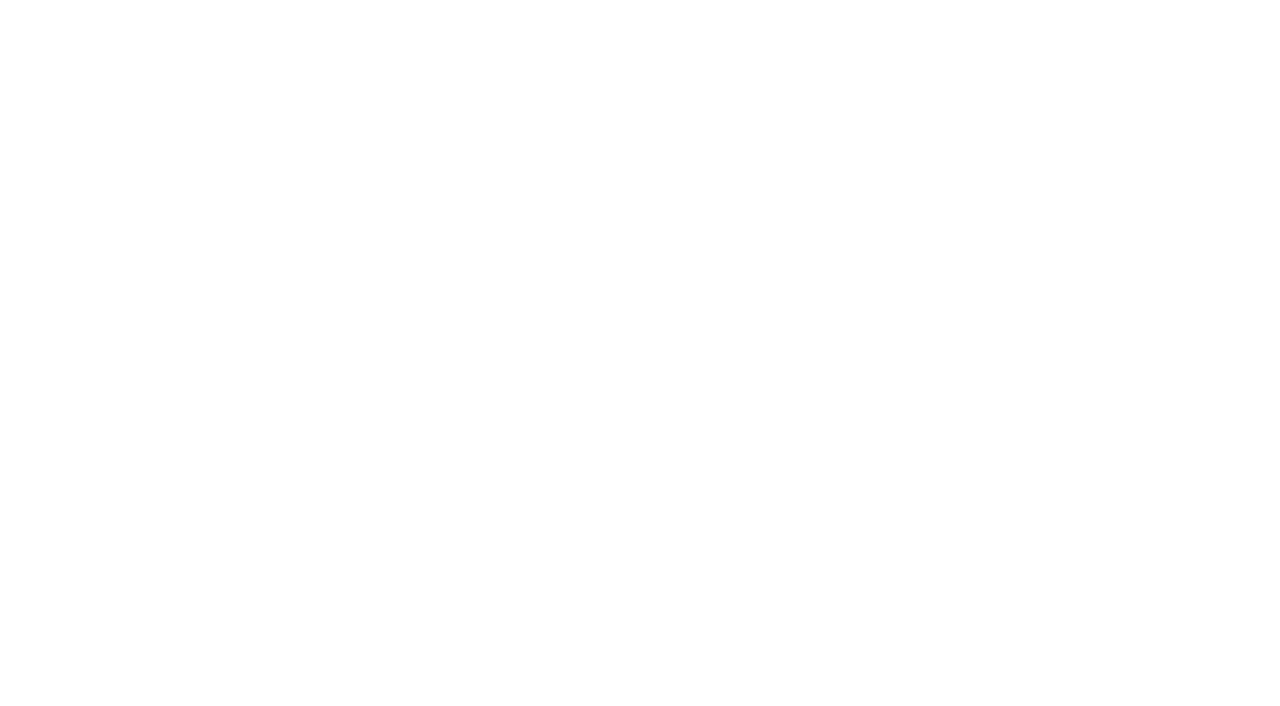
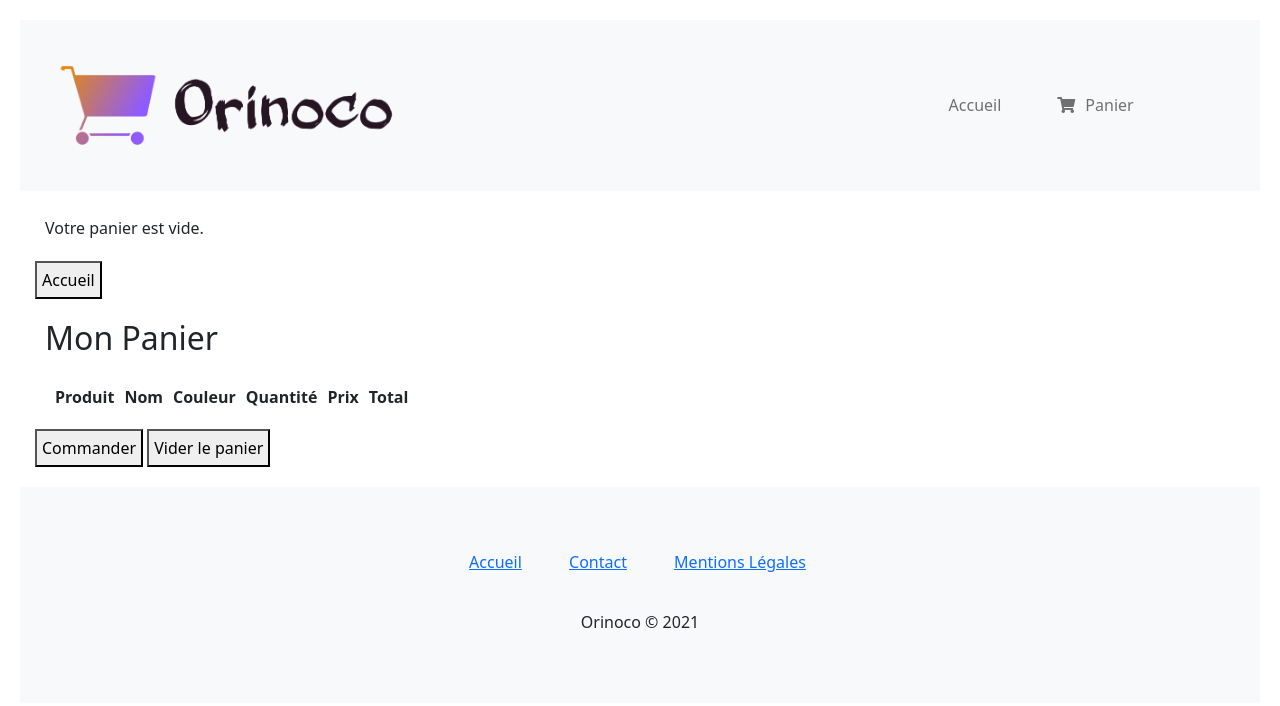
Before and after one commit to ayaaleksija/AlexiaGondardChampagne_5_18062021, a plain HTML site: page front-end/panier.html in a window 1280 px wide. Drawn offline with nearby package versions, Linux system fonts and the light colour scheme.

Commit message:
création de la page panier

```diff
--- a/front-end/JavaScript/panier.js
+++ b/front-end/JavaScript/panier.js
@@ -0,0 +1,11 @@
+// utilisation de JSON.PARSE pour récupérer les données présentes dans localstorage
+let produitAjoute = JSON.parse(localStorage.getItem("produit"));
+
+// envoi des informations dans la div du panier
+const tableauPanier = document.getElementById("tableauPanier");
+console.log(tableauPanier);
+
+// si le panier est vide
+if (produitAjoute === null) {
+    console.log("je suis vide");
+}
--- a/front-end/panier.html
+++ b/front-end/panier.html
@@ -8,9 +8,83 @@
 
     <!-- Bootstrap CSS -->
     <link href="https://cdn.jsdelivr.net/npm/bootstrap@5.0.2/dist/css/bootstrap.min.css" rel="stylesheet" integrity="sha384-EVSTQN3/azprG1Anm3QDgpJLIm9Nao0Yz1ztcQTwFspd3yD65VohhpuuCOmLASjC" crossorigin="anonymous">
+    <!-- Feuille de style -->
+    <link rel="stylesheet" href="../front-end/style/style.css" />
+    <!--Bibliothèque fontAwesome-->
+    <link rel="stylesheet" href="../front-end/style/fontawesome-free-5.15.3-web/css/all.css">
 
-    <title> Orinoco </title>
 
     <title>Orinoco - Le plus grand choix d'ours en peluche</title>
 
 </head>
+
+<body>
+    <!-- Barre de navigation -->
+    <nav class="navbar navbar-expand-lg bg-light navbar-light">
+        <div class="container-fluid">
+            <a class="navbar-brand" href="../index.html">
+                <img class="img-fluid" src="../back-end/images/logo.png" alt="Site logo">
+            </a>
+            <button class="navbar-toggler" type="button" data-toggle="collapse" data-target="#navbarContent">
+            <span class="navbar-toggler-icon"></span>
+         </button>
+            <div id="navbarContent" class="collapse navbar-collapse">
+                <ul class="navbar-nav">
+                    <li class="nav-item active">
+                        <a class="nav-link nav-accueil" aria-current="page" href="../index.html">Accueil</a>
+                    </li>
+                    <li class="nav-item">
+                        <a class="nav-link nav-panier" href="../front-end/panier.html"><i class="fas fa-shopping-cart"></i>Panier</a>
+                    </li>
+                </ul>
+            </div>
+        </div>
+    </nav>
+
+    <section id="panier">
+        <!--panier vide-->
+        <div class="paniervide">
+            <p>Votre panier est vide.</p>
+            <button id="retourAccueil">Accueil</button>
+        </div>
+
+        <!--panier contenant des produits-->
+        <div class="produitAjoute">
+            <h2 class="monpanier"> Mon Panier</h2>
+            <!--création d'un tableau pour le contenu de mon panier-->
+            <div class="tableauPanier">
+                <table>
+                    <thead>
+                        <tr>
+                            <th>Produit</th>
+                            <th>Nom</th>
+                            <th>Couleur</th>
+                            <th>Quantité</th>
+                            <th>Prix</th>
+                            <th>Total</th>
+                        </tr>
+                    </thead>
+                    <tbody class="produitsAjoutes"></tbody>
+                </table>
+            </div>
+            <button type="submit" id="validationPanier">Commander</button>
+            <button type="submit" id="viderPanier">Vider le panier</button>
+        </div>
+    </section>
+
+
+    <!-- Footer -->
+    <footer class="bg-light py-5">
+        <ul class="list-inline text-center">
+            <li class="list-inline-item"><a href="../index.html" title="Accueil">Accueil</a></li>
+            <li class="list-inline-item"><a href="mailto:contact@orinoco.com?subject=Contact" title="Contact">Contact</a>
+            </li>
+            <li class="list-inline-item"><a href="#" title="Mentions Légales">Mentions Légales</a></li>
+        </ul>
+        <p class="copyright text-center">Orinoco © 2021</p>
+    </footer>
+
+    <script src="JavaScript/panier.js"></script>
+    <script src="https://cdn.jsdelivr.net/npm/bootstrap@5.0.2/dist/js/bootstrap.bundle.min.js" integrity="sha384-MrcW6ZMFYlzcLA8Nl+NtUVF0sA7MsXsP1UyJoMp4YLEuNSfAP+JcXn/tWtIaxVXM" crossorigin="anonymous"></script>
+
+</body>
```
Also changed, not shown: front-end/produits.html (+1 -1 lines).
